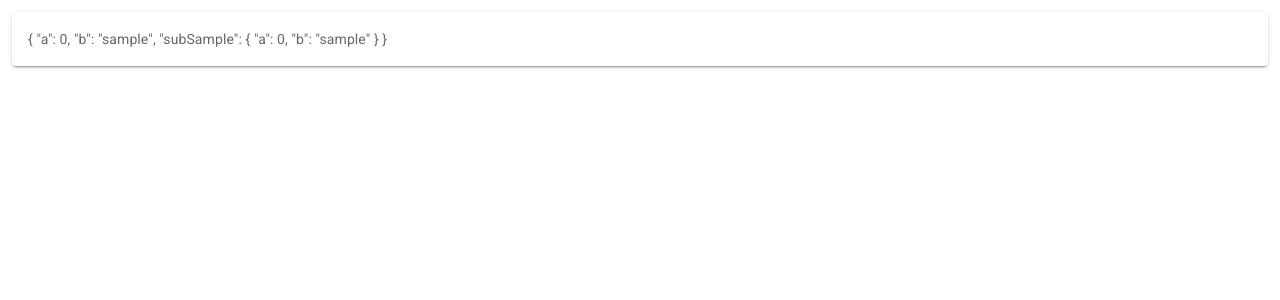
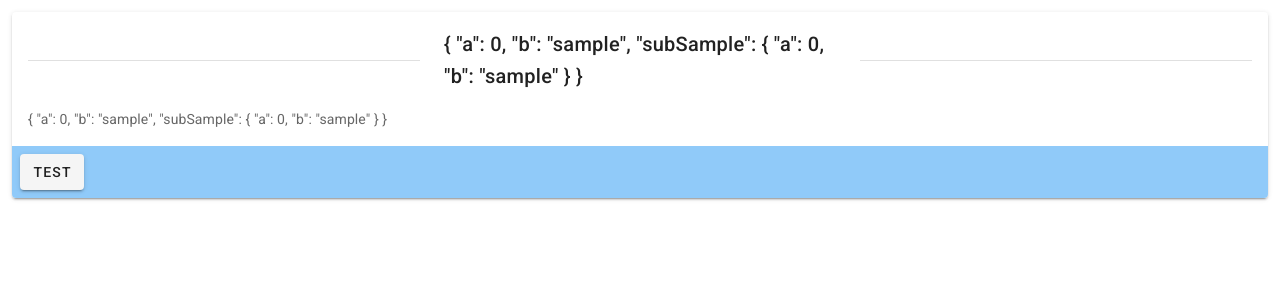
Before and after one commit to stratosphr/web-template, a Nuxt app in the folder resources/: page / in a window 1280 px wide. Shown: the top 300 px of the page. Built offline with nearby package versions, Linux system fonts and the light colour scheme.

Commit message:
Added support for vuetify classes autocompletion

```diff
--- a/resources/package.json
+++ b/resources/package.json
@@ -13,7 +13,8 @@
         "@nuxt/typescript-build": "^2.0.3",
         "@nuxtjs/eslint-config-typescript": "^5.0.0",
         "@nuxtjs/vuetify": "^1.11.2",
-        "eslint": "^7.16.0"
+        "eslint": "^7.16.0",
+        "vuetify": "*"
     },
     "dependencies": {
         "@nuxt/typescript-runtime": "^2.0.0",
--- a/resources/pages/index.vue
+++ b/resources/pages/index.vue
@@ -3,9 +3,27 @@
         <v-main>
             <v-container fluid>
                 <v-card>
+                    <v-card-title>
+                        <v-row align="center">
+                            <v-col>
+                                <v-divider />
+                            </v-col>
+                            <v-col>
+                                <sample />
+                            </v-col>
+                            <v-col>
+                                <v-divider />
+                            </v-col>
+                        </v-row>
+                    </v-card-title>
                     <v-card-text>
                         <sample />
                     </v-card-text>
+                    <v-card-actions class="blue lighten-3">
+                        <v-btn>
+                            Test
+                        </v-btn>
+                    </v-card-actions>
                 </v-card>
             </v-container>
         </v-main>
```
